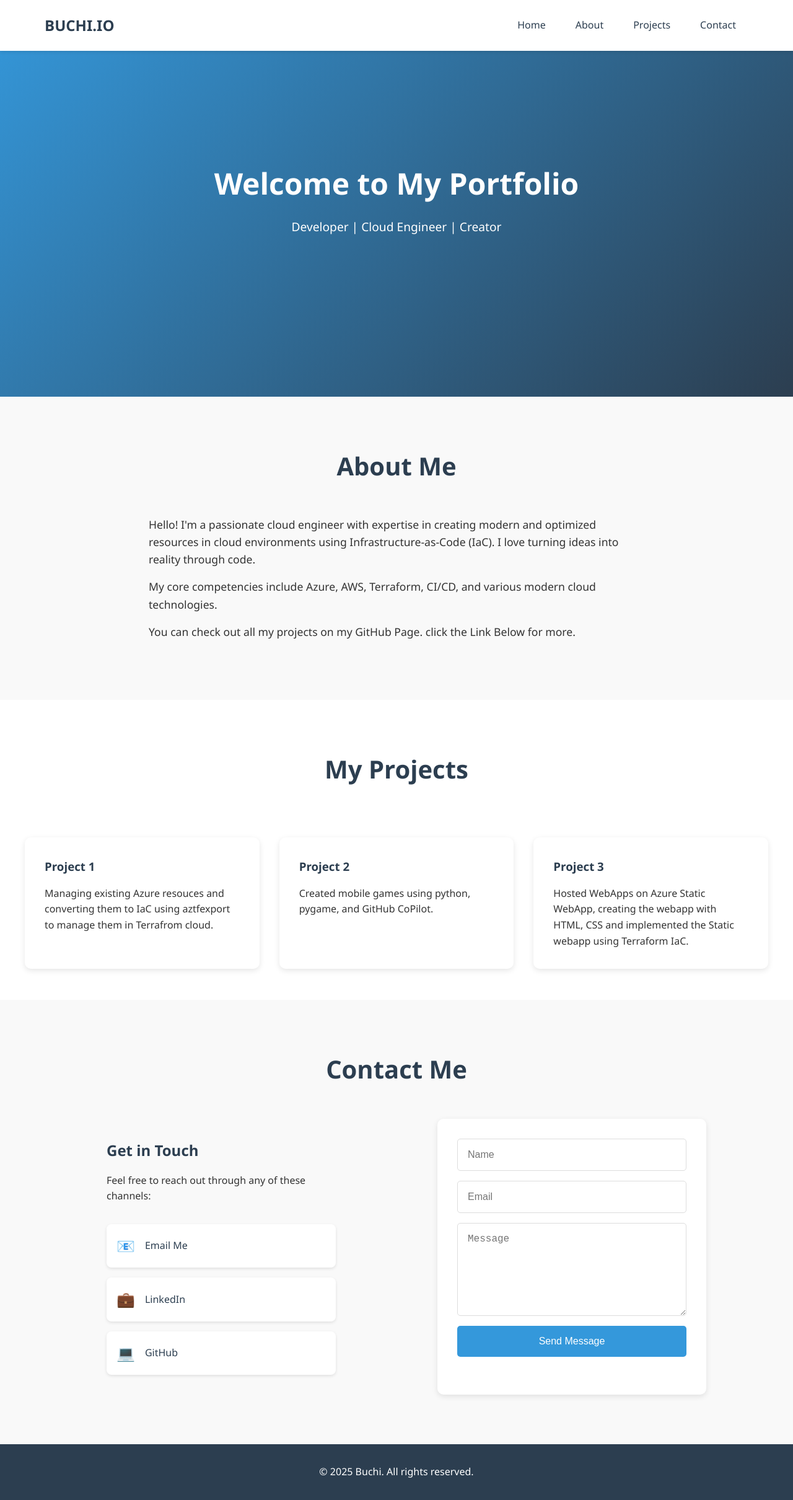
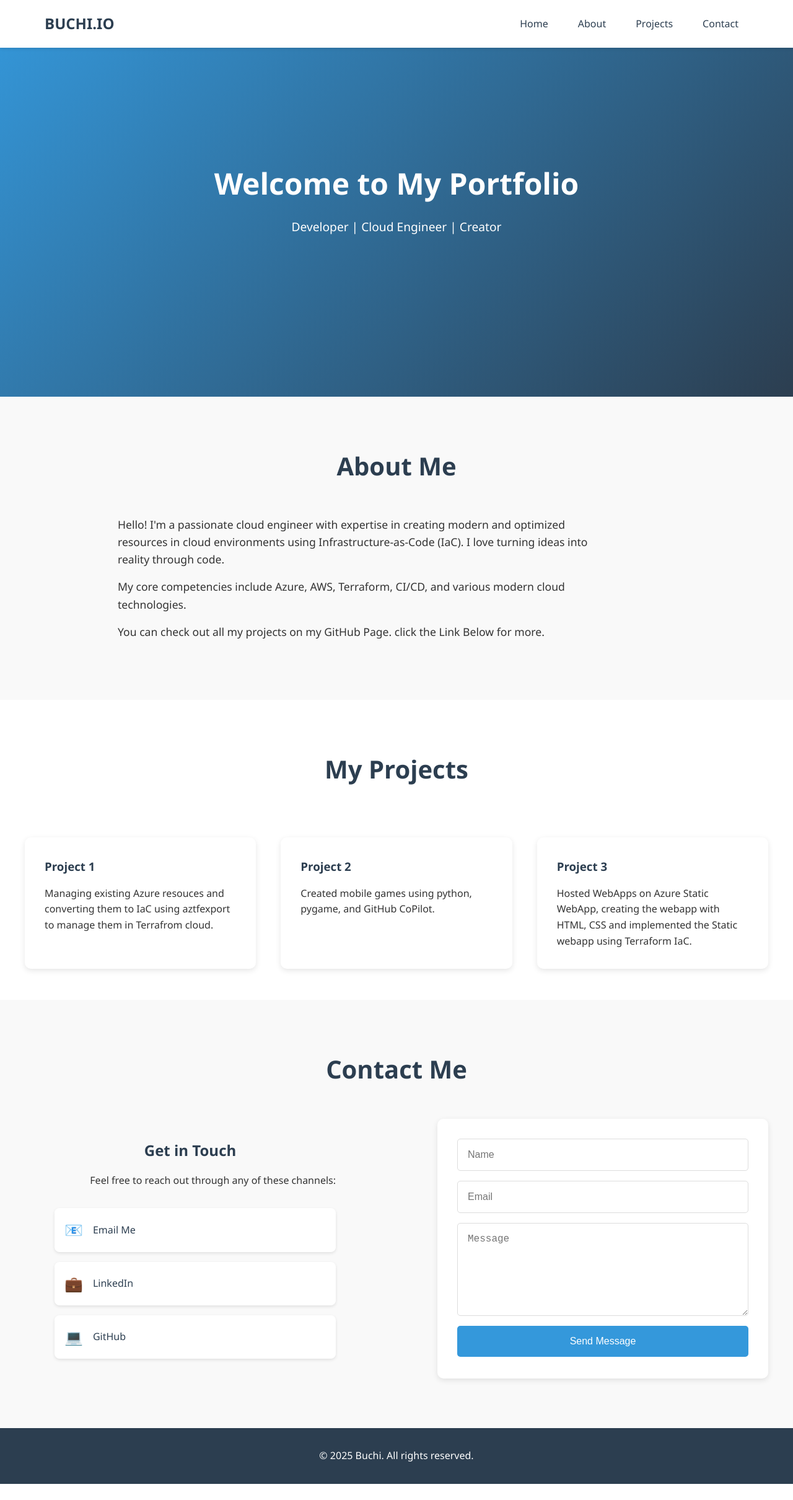
Before and after one commit to iBrid/my_webpage, a PHP site: page / in a window 1280 px wide. Shown: the whole page at 62% size. After the commit the page ends 2394 px from the top, so only its background shows below. Run offline with PHP 8.4, Linux system fonts and the light colour scheme.

Commit message:
minor fix

```diff
--- a/index.html
+++ b/index.html
@@ -1,5 +1,6 @@
 <!DOCTYPE html>
 <html lang="en">
+
 <head>
     <meta charset="UTF-8">
     <meta name="viewport" content="width=device-width, initial-scale=1.0">
@@ -7,6 +8,7 @@
     <link rel="stylesheet" href="styles.css">
     <script defer src="script.js"></script>
 </head>
+
 <body>
     <div class="nav-overlay" id="navOverlay"></div>
     <header>
@@ -38,7 +40,8 @@
     <section id="about" class="about">
         <h2>About Me</h2>
         <div class="about-content">
-                <p>Hello! I'm a passionate cloud engineer with expertise in creating modern and optimized resources in cloud environments using Infrastructure-as-Code (IaC). I love turning ideas into reality through code.</p>
+            <p>Hello! I'm a passionate cloud engineer with expertise in creating modern and optimized resources in cloud
+                environments using Infrastructure-as-Code (IaC). I love turning ideas into reality through code.</p>
             <p>My core competencies include Azure, AWS, Terraform, CI/CD, and various modern cloud technologies.</p>
             <p>You can check out all my projects on my GitHub Page. click the Link Below for more.</p>
         </div>
@@ -49,7 +52,8 @@
         <div class="project-grid">
             <div class="project-card">
                 <h3>Project 1</h3>
-                <p>Managing existing Azure resouces and converting them to IaC using aztfexport to manage them in Terrafrom cloud.</p>
+                <p>Managing existing Azure resouces and converting them to IaC using aztfexport to manage them in
+                    Terrafrom cloud.</p>
             </div>
             <div class="project-card">
                 <h3>Project 2</h3>
@@ -57,17 +61,17 @@
             </div>
             <div class="project-card">
                 <h3>Project 3</h3>
-                <p>Hosted WebApps on Azure Static WebApp, creating the webapp with HTML, CSS and implemented the Static webapp using Terraform IaC.</p>
+                <p>Hosted WebApps on Azure Static WebApp, creating the webapp with HTML, CSS and implemented the Static
+                    webapp using Terraform IaC.</p>
             </div>
         </div>
     </section>
-
     <section id="contact" class="contact">
         <h2>Contact Me</h2>
         <div class="contact-content">
             <div class="contact-info">
-                <h3>Get in Touch</h3>
-                <p>Feel free to reach out through any of these channels:</p>
+                <h3 style="text-align: center;">Get in Touch</h3>
+                <p style="text-align: right;">Feel free to reach out through any of these channels:</p>
                 <div class="contact-links">
                     <a href="mailto:connfedd@outlook.com" class="contact-method email">
                         <span class="icon">📧</span>
@@ -96,4 +100,5 @@
         <p>&copy; 2025 Buchi. All rights reserved.</p>
     </footer>
 </body>
+
 </html>
--- a/script.js
+++ b/script.js
@@ -63,7 +63,7 @@
 // Add animation classes and observe elements
 document.addEventListener('DOMContentLoaded', function() {
     // Animate about section
-    const aboutText = document.querySelectorAll('.about-text p');
+    const aboutText = document.querySelectorAll('.about-content p');
     aboutText.forEach((p, index) => {
         p.classList.add('animate-on-scroll');
         p.style.transform = 'translateX(-50px)';
--- a/styles.css
+++ b/styles.css
@@ -109,7 +109,7 @@
 nav ul {
     display: flex;
     list-style: none;
-    gap: 0.5rem;
+    gap: 1rem; /* more breathing room on desktop */
     margin-left: auto;
 }
 
@@ -166,9 +166,9 @@
     text-decoration: none;
     color: #2c3e50;
     font-weight: 500;
-    transition: color 0.9s ease, background 0.9s ease;
+    transition: color 0.4s ease, background 0.4s ease;
     display: block;
-    padding: 0.75rem 1.25rem;
+    padding: 0.6rem 1rem;
     border-radius: 6px;
 }
 
@@ -262,7 +262,7 @@
 }
 
 .contact-content {
-    max-width: 900px;
+    max-width: 1000px; /* slightly wider for desktop */
     margin: 0 auto;
     display: grid;
     grid-template-columns: 1fr 1fr;
@@ -290,6 +290,7 @@
     flex-direction: column;
     gap: 1rem;
     margin-top: 2rem;
+    margin-left: 1rem; /* larger right shift for links block */
 }
 
 .contact-method {
@@ -467,10 +468,12 @@
     .contact-content {
         grid-template-columns: 1fr;
         gap: 2rem;
-    padding: 0 1rem 0 0;
+        padding: 0 1rem 0 0; /* keep right padding for right alignment */
         max-width: 100%;
-    margin-left: auto;
-    margin-right: 1rem;
+        margin-left: auto;
+        margin-right: 1rem;
+        align-items: flex-start; /* ensure children start at left within container */
+        justify-items: stretch;
     }
 
     .contact-info {
@@ -479,7 +482,13 @@
 
     .contact-info h3 {
         font-size: 1.3rem;
-        margin-left: 0.75rem; /* nudge heading right on mobile */
+        margin-left: 1rem; /* larger nudge heading right on mobile */
+    }
+    .contact-info p {
+        margin-left: 1rem;
+    }
+    .contact-links {
+        margin-left: 1rem;
     }
 
     .contact-info p {
@@ -550,3 +559,37 @@
         padding: 0.9rem;
     }
 }
+
+/* Desktop refinements */
+@media (min-width: 1024px) {
+    .contact-content {
+        max-width: 1100px; /* wider canvas on desktops */
+        grid-template-columns: 1fr 1fr; /* equal widths for proportional balance */
+        align-items: start;
+    }
+
+    /* Ensure both columns visually balance with consistent background/elevation */
+    .contact-content form,
+    .contact-info {
+        display: flex;
+        flex-direction: column;
+        justify-content: flex-start;
+        height: 100%;
+    }
+
+    /* Optional: match heights via grid auto-rows to prevent uneven bottoms */
+    .contact-content {
+        grid-auto-rows: 1fr;
+    }
+
+    .contact-info,
+    .contact-content form {
+        padding: 2rem; /* ensure comfortable inner spacing */
+    }
+
+    .project-grid {
+        max-width: 1200px;
+        margin: 0 auto;
+        gap: 2.5rem;
+    }
+}
```
Lines whose indentation alone changed are shown as unchanged.
